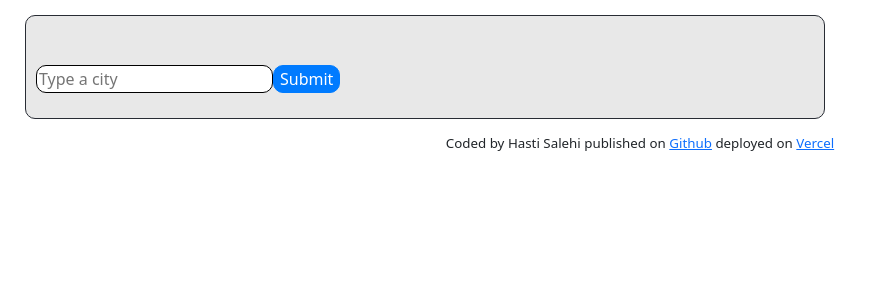
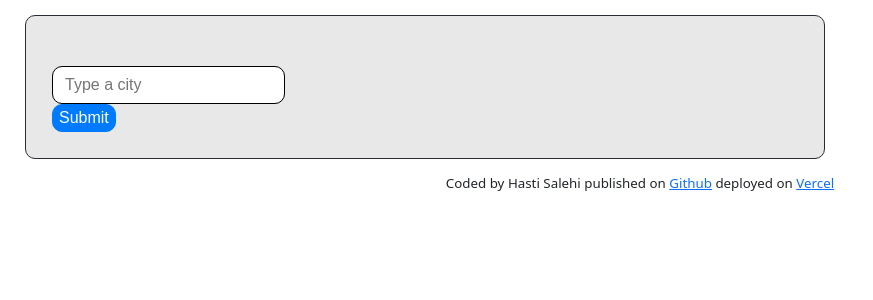
Before and after one commit to Squiggly7525/My-Weather-App-React, a React (Create React App) app: page / in a window 1280 px wide. Shown: the top 300 px of the page, without its empty margins (0-873 px from the left). Built offline with nearby package versions, Linux system fonts and the light colour scheme.

Commit message:
edited css

```diff
--- a/src/Weather.css
+++ b/src/Weather.css
@@ -1,10 +1,19 @@
 .Weather {
   margin: auto 10px;
   display: block;
-  color: #000000;
   margin-right: auto;
   margin-left: auto;
   padding: 15px;
+  font-family: arial, sans-serif;
+  padding: 16px;
+
+  color: #878787;
+}
+h1 {
+  font-size: 24px;
+  font-weight: 100;
+  margin: 20px 0 0;
+  line-height: 29px;
 }
 .Data {
   margin: auto 10px;
@@ -39,21 +48,37 @@
 }
 
 .search-bar {
-  display: -webkit-flex;
   display: flex;
-  -webkit-flex-wrap: wrap;
-  flex-wrap: wrap;
-  margin-right: -15px;
-  margin-left: -15px;
 }
 .search {
+  width: 100%;
+  height: calc(1.5em + 0.75rem + 2px);
+  padding: 0.375rem 0.75rem;
+  font-size: 1rem;
+  font-weight: 400;
+  line-height: 1.5;
+  color: #495057;
+  background-color: #fff;
+  background-clip: padding-box;
+  border: 1px solid #ced4da;
+  border-radius: 0.25rem;
+  transition: border-color 0.15s ease-in-out, box-shadow 0.15s ease-in-out;
   border: 1px solid black;
   border-radius: 10px;
 }
 .button {
+  display: flex;
   border: 1px solid black;
   border-radius: 10px;
   color: #fff;
   background-color: #007bff;
   border-color: #007bff;
 }
+.temperature {
+  font-weight: 700;
+  color: #212121;
+  font-size: 64px;
+  line-height: 64px;
+  font-weight: 400;
+  margin-left: 10px;
+}
--- a/src/Weather.js
+++ b/src/Weather.js
@@ -59,7 +59,7 @@ export default function Weather(props) {
                 {" "}
                 <h1>{city}</h1>{" "}
               </li>
-              <li>Temperature: {temperature}°C</li>
+              <span className="">{temperature}°C</span>
               <li>Feels like: {weatherDetails.feelsLike}°C</li>
               <li>Humidity: {weatherDetails.humidity}%</li>
               <li>date: new Date(response.data.dt * 1000),</li>
```
